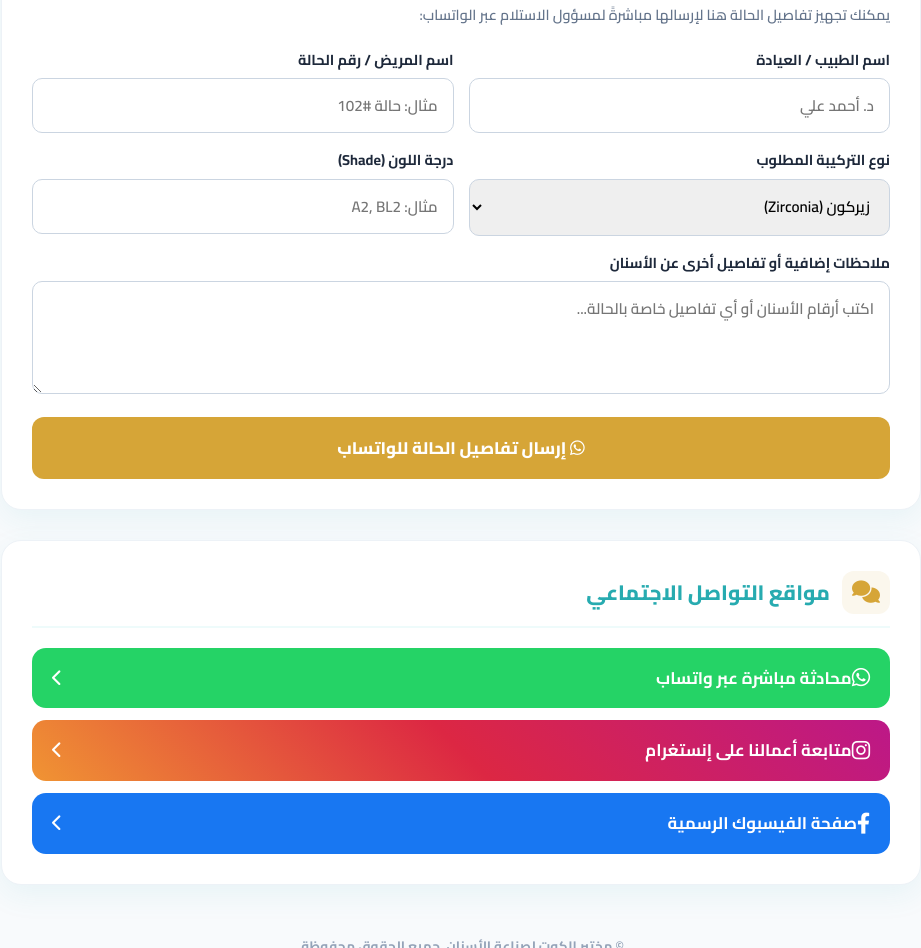
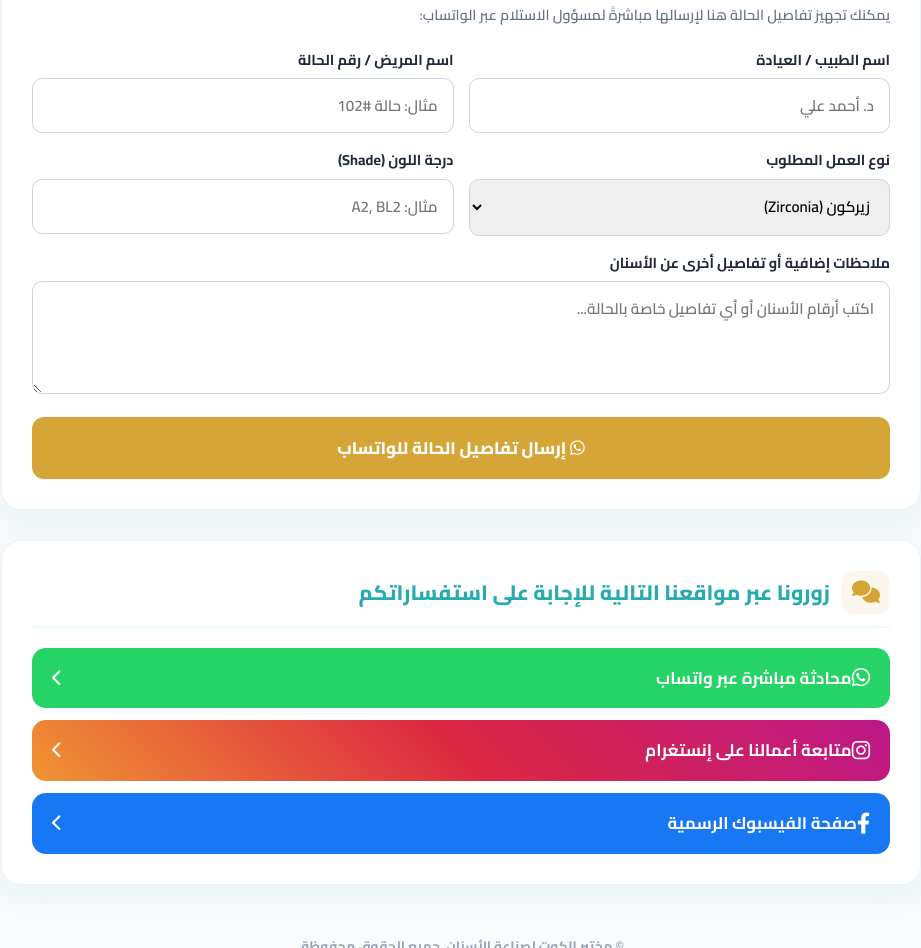
Before and after one commit to alkutdentlab/Alkutlab, a plain HTML site: page index.html in a window 1280 px wide. Shown: the part 1591-2539 px from the top of the page, without its empty margins (179-1100 px from the left). Drawn offline with Linux system fonts and the light colour scheme.

Commit message:
Update index.html

```diff
--- a/index.html
+++ b/index.html
@@ -461,7 +461,7 @@
 
                 <div class="form-row">
                     <div class="form-group">
-                        <label>نوع التركيبة المطلوب</label>
+                        <label>نوع العمل المطلوب</label>
                         <select id="workType" class="form-control" required>
                             <option value="زيركون (Zirconia)">زيركون (Zirconia)</option>
                             <option value="سيراميك (Ceramic)">سيراميك (Ceramic)</option>
@@ -495,7 +495,7 @@
         <div class="section-card">
             <div class="section-header">
                 <i class="fa-solid fa-comments"></i>
-                <h2>مواقع التواصل الاجتماعي</h2>
+                <h2> زورونا عبر مواقعنا التالية للإجابة على استفساراتكم</h2>
             </div>
             <div class="btn-stack">
                 <a href="https://wa.me/+9647883114422" class="btn-social btn-whatsapp" target="_blank">
```
